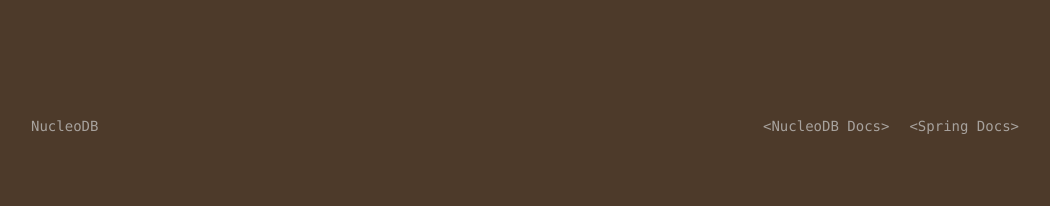
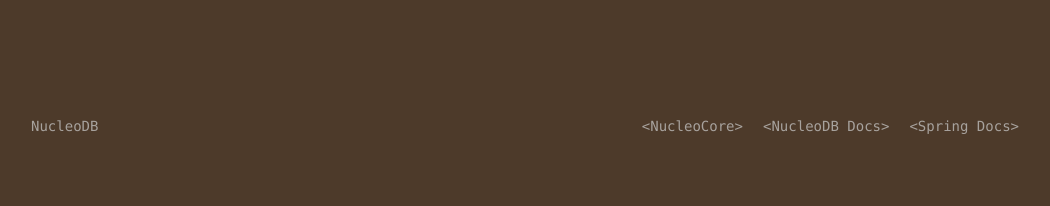
Before and after one commit to NucleoTeam/NucleoDB-Site, a Next.js app: page /usages in a window 1280 px wide. Shown: the top 206 px of the page, without its empty margins (113-1163 px from the left). Built offline with nearby package versions, Linux system fonts and the light colour scheme.

Commit message:
move image, add nucleocore link

```diff
--- a/src/app/page.tsx
+++ b/src/app/page.tsx
@@ -12,7 +12,7 @@ export default function Home() {
           NucleoDB
         </p>
         <div className="topMenu fixed mb-5 mt-5 bottom-0 left-0 flex h-48 w-full items-end justify-center lg:static lg:h-auto lg:w-auto lg:bg-none">
-          <a href={"https://docs.synload.com/books/nucleodb"}>&lt;NucleoDB Docs&gt;</a> <a href={"https://docs.synload.com/books/nucleodb/chapter/spring-data-repository-library"}>&lt;Spring Docs&gt;</a>
+          <a href={"https://nucleocore.com"}>&lt;NucleoCore&gt;</a> <a href={"https://docs.synload.com/books/nucleodb"}>&lt;NucleoDB Docs&gt;</a> <a href={"https://docs.synload.com/books/nucleodb/chapter/spring-data-repository-library"}>&lt;Spring Docs&gt;</a>
         </div>
       </div>
       <div className={"relative mt-10"}>
--- a/src/app/usages/page.tsx
+++ b/src/app/usages/page.tsx
@@ -8,7 +8,7 @@ export default function Home() {
                     <a href={"/"}>NucleoDB</a>
                 </p>
                 <div className="topMenu fixed mb-5 mt-5 bottom-0 left-0 flex h-48 w-full items-end justify-center lg:static lg:h-auto lg:w-auto lg:bg-none">
-                    <a href={"https://docs.synload.com/books/nucleodb"}>&lt;NucleoDB Docs&gt;</a> <a href={"https://docs.synload.com/books/nucleodb/chapter/spring-data-repository-library"}>&lt;Spring Docs&gt;</a>
+                    <a href={"https://nucleocore.com"}>&lt;NucleoCore&gt;</a> <a href={"https://docs.synload.com/books/nucleodb"}>&lt;NucleoDB Docs&gt;</a> <a href={"https://docs.synload.com/books/nucleodb/chapter/spring-data-repository-library"}>&lt;Spring Docs&gt;</a>
                 </div>
             </div>
             <div className="mb-32 mt-10 grid text-center lg:max-w-5xl lg:w-full lg:mb-0 lg:grid-cols-3 lg:text-left">
@@ -22,7 +22,7 @@ export default function Home() {
                         AnimeCap{' '}
                     </h2>
                     <p className={`m-4 max-w-[30ch] text-sm opacity-50`}>
-                        <Image width={600} height={400} src={"/sites/animecap.png"} alt={""}/>
+                        <Image width={600} height={400} src={"/animecap.png"} alt={""}/>
                         User management, Session Handling, Video MetaData, Video Progress Saving
                     </p>
                 </a>
```
Also changed, not shown: 1 other file (tests, documents, lock files or other folders).
